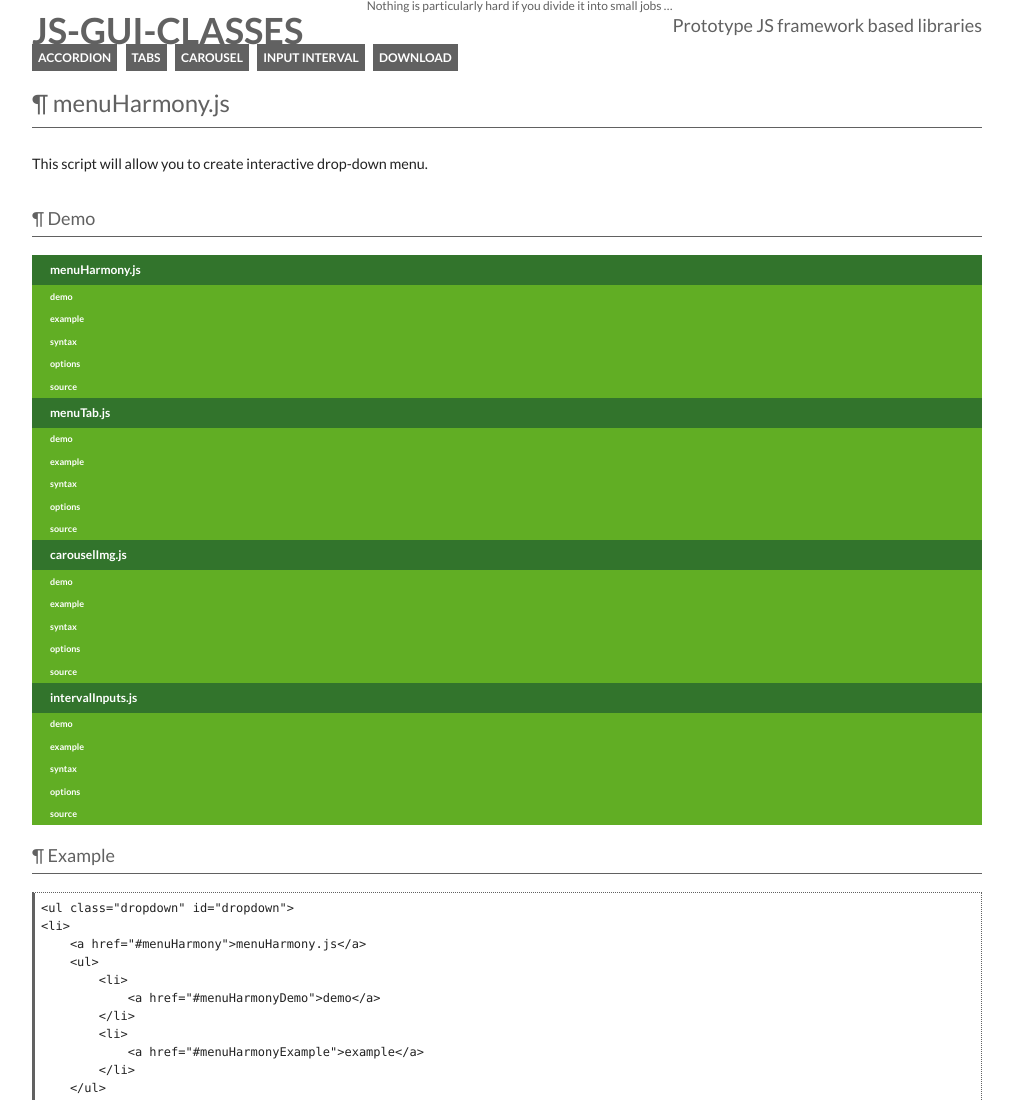
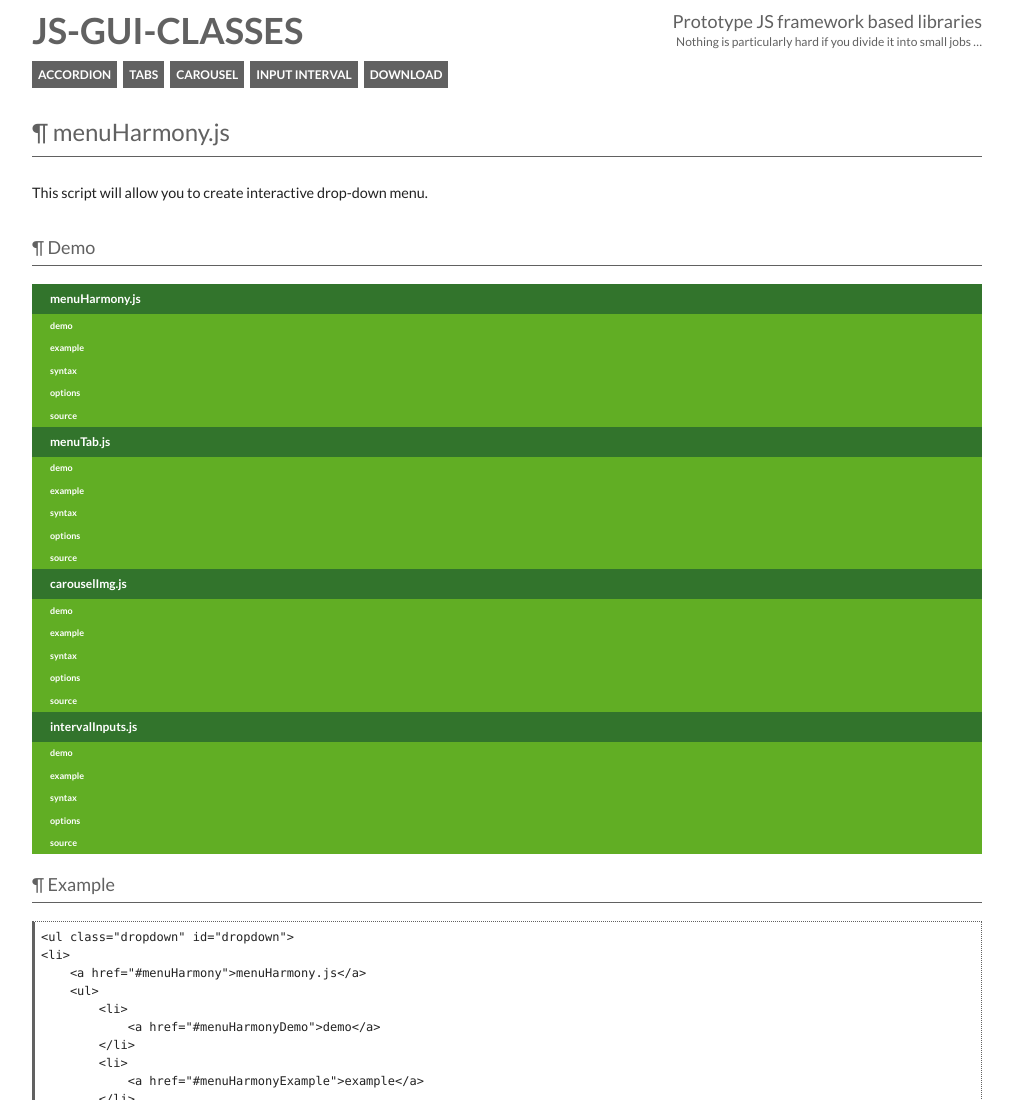
Before and after one commit to Bombaharris/js-gui-classes, a plain HTML site: page examples/index.html in a window 1280 px wide. Shown: the top 1100 px of the page, without its empty margins (133-1146 px from the left). Drawn offline with Linux system fonts and the light colour scheme; a script that the page names is missing.

Commit message:
CSS tuned

```diff
--- a/examples/css/style.css
+++ b/examples/css/style.css
@@ -66,31 +66,52 @@ RGB
 /**************************************/
 /*              GLOBALS               */
 /**************************************/
+
 body {
     font-family: 'Lato','Helvetica Neue', Arial, Helvetica, sans-serif;
 }
+
 article, aside, details, figcaption, figure,
 footer, header, hgroup, menu, nav, section {
     display: block;
 }
+
 .header {
     padding:1.0em 0 1.0em 0;
     position: relative;
 }
-.header nav{
-    display: block;
+
+.header:after {
+    content:"\0020";
     clear:both;
+    display:block;
+    height:0;
+    visibility:hidden;
+    overflow:hidden;
 }
+
+.header hgroup:after {
+    content:"\0020";
+    clear:both;
+    display:block;
+    height:0;
+    visibility:hidden;
+    overflow:hidden;
+}
+
 .header nav ul,.header nav li {
     list-style: none;
     list-style-type: none;
     margin: 0;
     padding: 0;
 }
+
 .header nav li {
-    display: inline;
-    margin: 0 0.50em 0 0;
+    display: block;
+    float: left;
+    margin: 0 0.50em 1.00em 0;
 }
+
 .header nav li a {
     background: #616161;
     color: #FFF;
@@ -99,89 +120,114 @@ footer, header, hgroup, menu, nav, section {
     text-decoration: none;
     text-transform: uppercase;
 }
+
 .header nav li a:hover {
     background: #F18D05;
     color: #FFF;
 }
+
 header.header h1 {
     border: none;
     color:#616161;
-    display: inline;
+    display: block;
+    float: left;
     font-weight: bolder;
     text-transform: uppercase;
+    width: 50%;
 }
+
 header.header h2 {
     border: none;
     color:#616161;
-    display: inline;
+    display: block;
     font-size: 1.5em;
     float: right;
+    line-height: 1.0;
     margin: 0;
+    text-align: right;
+    width: 50%;
 }
+
 header.header h3 {
     border: none;
     color:#616161;
-    display: inline;
+    display: block;
     float: right;
     font-size: 1.0em;
     font-style: normal;
-    margin: -1.0em 0 1.25em 0;
+    margin: 0.50em 0 1.25em 0;
+    text-align: right;
+    width: 50%;
 }
+
 header.header,section.content,footer.footer {
     margin: 0 auto;
     width:80%;
     max-width: 950px;
 }
+
 article h1, article h2 {
     border-bottom: 1px solid #616161;
     color:#616161;
     padding: 0.50em 0 0.50em 0;
 }
+
 h1 a[id], h1 a[id]:hover,h2 a[id], h2 a[id]:hover {
     color:#616161;
     display: block;
     text-decoration: none;
 }
+
 h1 a[id]:before,h2 a[id]:before  {
     content:"\00B6\0020";
     color:#616161;
 }
+
 h1 a[id]:hover:before,h1 a[id]:active:before, h1 a[id]:focus:before, h2 a[id]:hover:before,h2 a[id]:active:before, h2 a[id]:focus:before  {
     content:"\00B6\0020";
     color:#F18D05;
 }
+
 pre {
     border:1px dotted #616161;
     padding: 0.50em;
     border-left: 0.25em solid #616161;
 }
+
 section header h1 {
     font-size: 2em;
     margin-bottom: 0.75em;
 }
+
 section section h2{
     font-size: 1.5em;
     line-height: 1;
     margin-bottom: 1.0em;
 }
+
 .footer {
     padding:1.0em 0 1.0em 0;
 }
+
 .footer p {
     background: #616161;
     color: #FFF;
     font-weight: 600;
     padding: 0.25em;
 }
+
 .footer a {
     color: #FFF;
 }
+
 .footer a:hover {
     color: #F18D05;
 }
+
 #dropdown,#tabDivs,#carouselAnim,#interval {
     margin-bottom: 1.0em;
 }
+
 /**************************************/
 /*             menuHarmony.js         */
 /**************************************/
@@ -192,18 +238,21 @@ ul.dropdown {
     font-weight: bold;
     overflow:visible;
 }
+
 ul.dropdown ul {
     margin: 0;
     padding: 0;
     font-size: 0.75em;
     font-weight: normal;
 }
+
 ul.dropdown,ul.dropdown li{
     list-style: none;
     list-style-type: none;
     margin: 0;
     padding: 0;
 }
+
 ul.dropdown a {
     color: #FFF;
     display: block;
@@ -211,19 +260,23 @@ ul.dropdown a {
     padding: 0.50em 0 0.5em 1.5em;
     text-decoration: none;
 }
+
 ul.dropdown ul a {
     background: #61AE24;
     padding: 0.50em 0 0.5em 2.00em;
     text-transform: lowercase;
 }
+
 ul.dropdown ul a:hover {
     background: #D0D102;
 }
+
 ul.dropdown a:hover {
     background: #61AE24;
     color: #FFF;
     cursor: pointer;
 }
+
 /**************************************/
 /*             menuTab.js             */
 /**************************************/
@@ -238,33 +291,40 @@ ul.tab {
     overflow: hidden;
     width:100%;
 }
+
 .tab li  {
     float: left;
     text-align: center;
 }
+
 .tab li *{
     color:#FFF;
     display: block;
     font-weight: bold;
     padding: 0.60em 1.0em 0.60em 1.0em;
 }
+
 .tab li :hover,.tab li .selected{
     background: #61AE24;
     color:#FFF;
     cursor: pointer;
 }
+
 #tabDivs div {
     background: #D0D102;
     color:#FFF;
     font-size: 4.0em;
     text-align: center;
 }
+
 /**************************************/
 /*            carouselImg.js          */
 /**************************************/
+
 .boxCarouselContent {
     opacity: 0.80;
 }
+
 #carouselAnim, .boxCarousel {
     background:transparent;
     height:30em;
@@ -273,12 +333,14 @@ ul.tab {
     position: relative;
     width: 45em;
 }
+
 #carouselAnim h1,.boxCarouselContent h1 {
     border: none;
     color:#FFF;
     font-size: 1.25em;
     margin:0 0 0.25em 0.50em;
 }
+
 .boxAnimContent, .boxCarouselContent {
     background: #32742C;
     bottom:2.5em;
@@ -286,11 +348,13 @@ ul.tab {
     position: absolute;
     width: 100%;
 }
+
 .boxAnimContent p, .boxCarouselContent p {
     clear: both;
     color:#FFF;
     margin:0 0 0.50em 0.50em;
 }
+
 .boxCarouselButtonPause,.boxCarouselButtonPlay {
     background: #32742C;
     border: none;
@@ -308,23 +372,28 @@ ul.tab {
     width: 6.0em;
     z-index: 999;
 }
+
 .boxCarouselButtonPause:hover,.boxCarouselButtonPlay:hover {
     opacity: 1.0;
 }
+
 .boxAnimButton, .boxAnimButton:hover, .boxCarouselButton, .boxCarouselButton:hover, .boxCarouselButton:active, .boxCarouselButton:focus {
     color: #FFF;
     display: block;
     padding: 0 0 1.0em 0.50em;
 }
+
 .boxAnimButton span,.boxCarouselButton span {
     background:#FFF;
     color: #FFF;
     display: block;
     padding: 0.25em;
 }
+
 .boxAnimButton span:before, .boxCarouselButton span:before {
     content:"\2794\0020|\0020"
 }
+
 #carouselAnim ul,.boxCarouselNav {
     background: #61AE24;
     bottom:0;
@@ -335,10 +404,12 @@ ul.tab {
     text-decoration: none;
     width: 100%;
 }
+
 #carouselAnim ul li, .boxCarouselNav li {
     float: left;
     width: auto;
 }
+
 #carouselAnim ul li a, .boxCarouselNav li a {
     background: #61AE24;
     color:#FFF;
@@ -347,28 +418,34 @@ ul.tab {
     padding: 0.50em 0.50em 0.50em 0.50em;
     text-decoration: none;
 }
+
 #carouselAnim ul li a:hover,#carouselAnim ul li.selected a, .boxCarouselNav li a:hover, .boxCarouselNav li.selected a {
     background: #32742C;
     color: #FFF;
     cursor: pointer;
 }
+
 /**************************************/
 /*             intervalInputs.js      */
 /**************************************/
+
 #interval {
     background: #32742C;
     padding: 1.0em;
 }
+
 #interval legend {
     color: #FFF;
     display: block;
     font-size: 1.5em;
     width: 100%;
 }
+
 .interval {
     background: #32742C;
     margin-bottom: 1.0em;
 }
+
 .interval:after {
     content:"\0020";
     clear:both;
@@ -377,12 +454,14 @@ ul.tab {
     visibility:hidden;
     overflow:hidden;
 }
+
 #interval label {
     color: #FFF;
     float:left;
     font-size: 1.55em;
     padding: 0 1.00em 0 0;
 }
+
 #interval input{
     padding: 0 0.20em 0 0.20em;
     font-size: 1.75em;
@@ -391,6 +470,7 @@ ul.tab {
     color: #FFF;
     text-align: center;
 }
+
 .intervalDiv {
     color: #FFF;
     font-size:1.55em;
```
